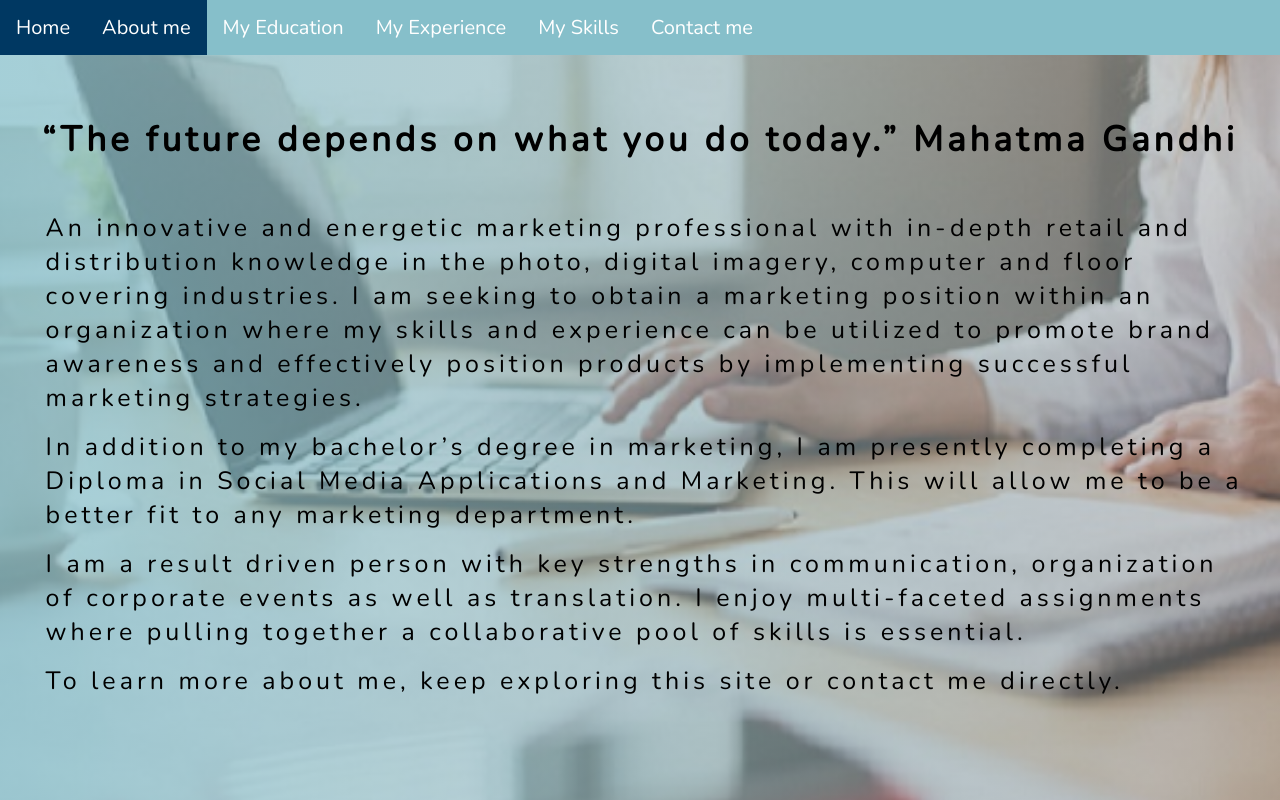
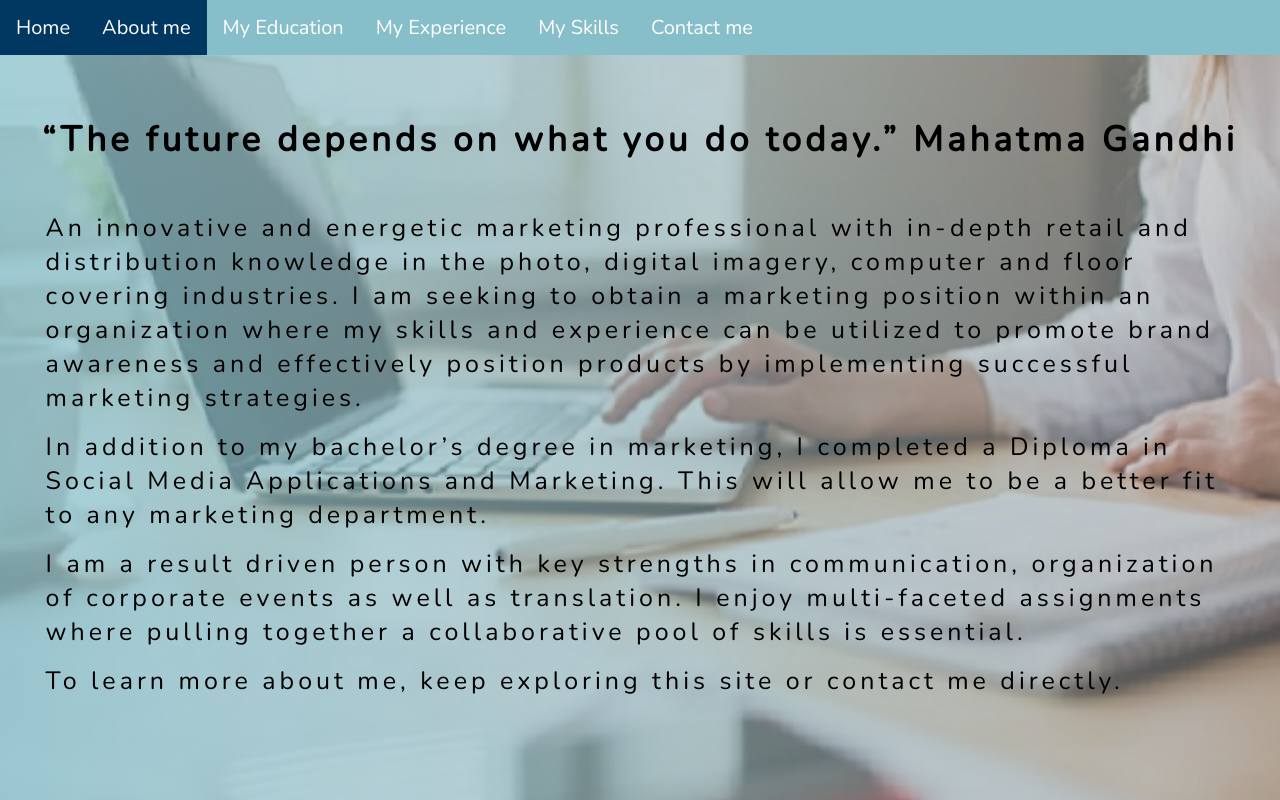
Before and after one commit to Rabicha/Abichak-Portfolio, a plain HTML site: page html/about-me.html in a window 1280 px wide. Drawn offline with nearby package versions, Linux system fonts and the light colour scheme.

Commit message:
Update about-me.html

```diff
--- a/html/about-me.html
+++ b/html/about-me.html
@@ -45,7 +45,7 @@
                     digital imagery, computer and floor covering industries. I am seeking to obtain a marketing position
                     within an organization where my skills and experience can be utilized to promote brand awareness and
                     effectively position products by implementing successful marketing strategies.</p>
-                <p>In addition to my bachelor’s degree in marketing, I am presently completing a Diploma in Social
+                <p>In addition to my bachelor’s degree in marketing, I completed a Diploma in Social
                     Media Applications and Marketing. This will allow me to be a better fit to any marketing department.
                 </p>
                 <p> I am a result driven person with key strengths in communication, organization of corporate events as
```
